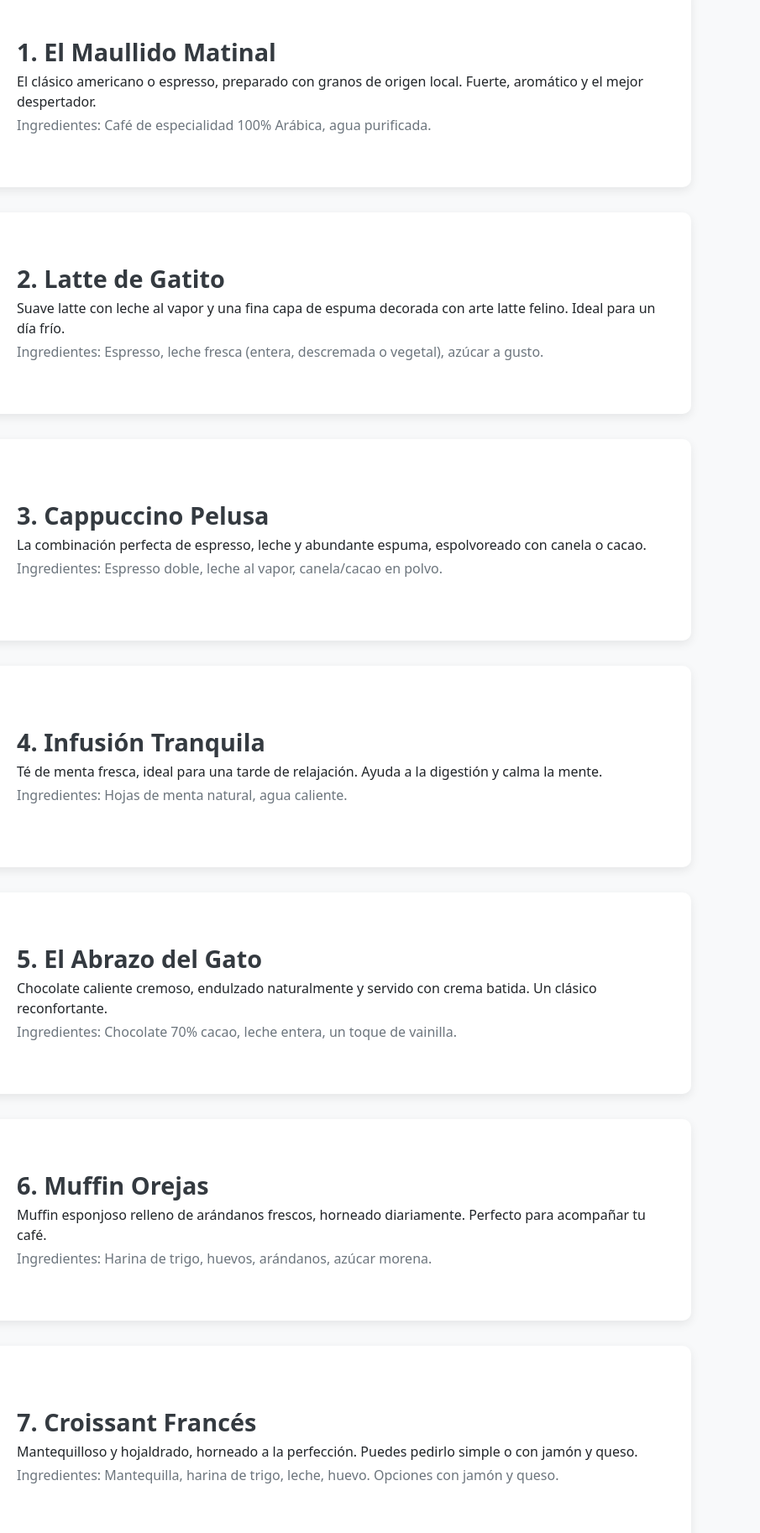
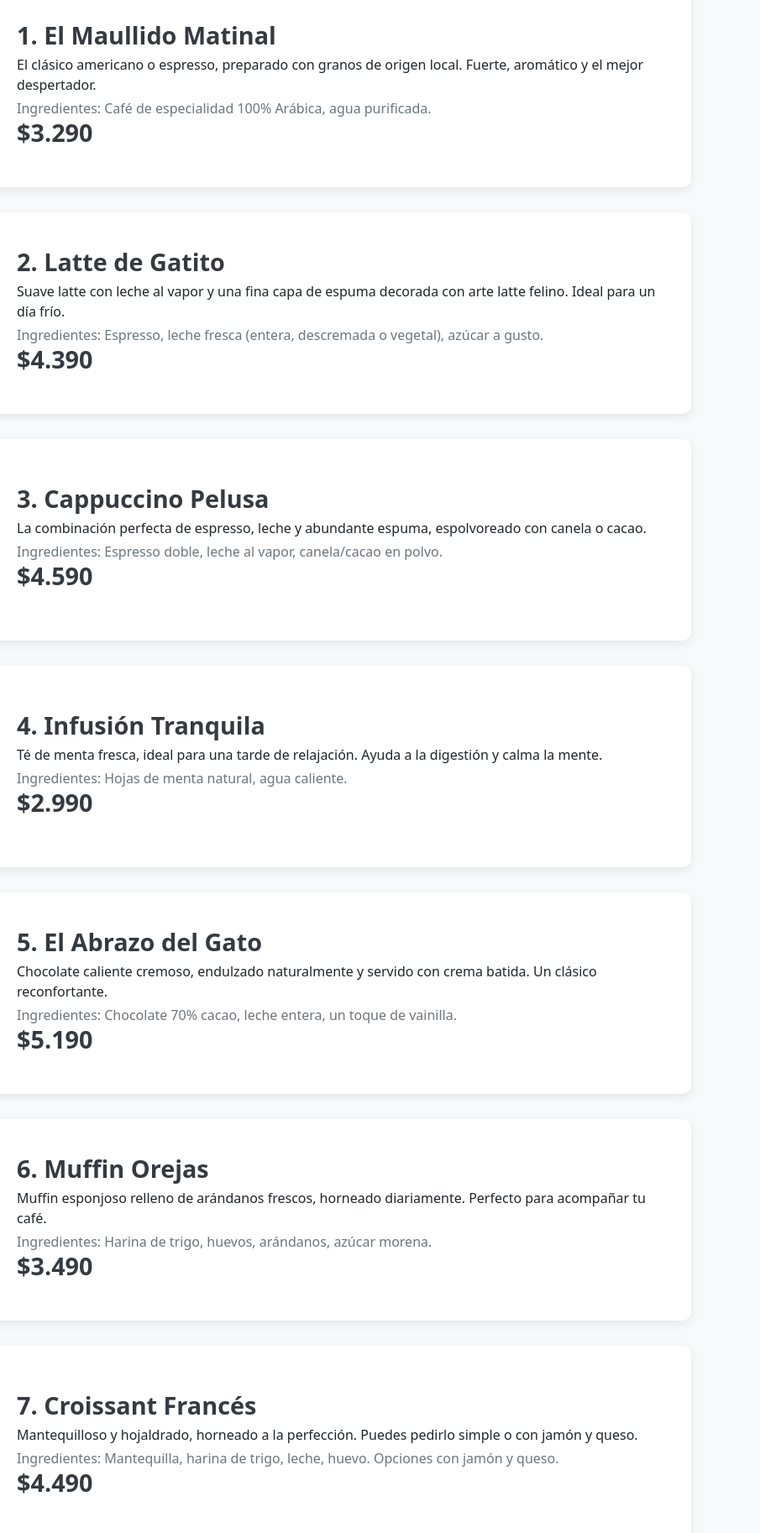
Before and after one commit to dylansandoval0512/Interfaz-de-usuario-Evaluaci-n-3-, a plain HTML site: page menu.html in a window 1280 px wide. Shown: the part 217-2043 px from the top of the page at 84% size, 375-1280 px from the left. Drawn offline with nearby package versions, Linux system fonts and the light colour scheme.

Commit message:
Update menu.html

```diff
--- a/menu.html
+++ b/menu.html
@@ -90,6 +90,7 @@
                         <h4 class="item-title">1. El Maullido Matinal</h4>
                         <p class="mb-1">El clásico americano o espresso, preparado con granos de origen local. Fuerte, aromático y el mejor despertador.</p>
                         <p class="item-ingredients mb-0">Ingredientes: Café de especialidad 100% Arábica, agua purificada.</p>
+                        <h4 class="item-title">$3.290</h4>
                     </div>
                 </div>
             </div>
@@ -103,6 +104,7 @@
                         <h4 class="item-title">2. Latte de Gatito</h4>
                         <p class="mb-1">Suave latte con leche al vapor y una fina capa de espuma decorada con arte latte felino. Ideal para un día frío.</p>
                         <p class="item-ingredients mb-0">Ingredientes: Espresso, leche fresca (entera, descremada o vegetal), azúcar a gusto.</p>
+                        <h4 class="item-title">$4.390</h4>
                     </div>
                 </div>
             </div>
@@ -116,6 +118,7 @@
                         <h4 class="item-title">3. Cappuccino Pelusa</h4>
                         <p class="mb-1">La combinación perfecta de espresso, leche y abundante espuma, espolvoreado con canela o cacao.</p>
                         <p class="item-ingredients mb-0">Ingredientes: Espresso doble, leche al vapor, canela/cacao en polvo.</p>
+                        <h4 class="item-title">$4.590</h4>
                     </div>
                 </div>
             </div>
@@ -129,6 +132,7 @@
                         <h4 class="item-title">4. Infusión Tranquila</h4>
                         <p class="mb-1">Té de menta fresca, ideal para una tarde de relajación. Ayuda a la digestión y calma la mente.</p>
                         <p class="item-ingredients mb-0">Ingredientes: Hojas de menta natural, agua caliente.</p>
+                        <h4 class="item-title">$2.990</h4>
                     </div>
                 </div>
             </div>
@@ -142,6 +146,7 @@
                         <h4 class="item-title">5. El Abrazo del Gato</h4>
                         <p class="mb-1">Chocolate caliente cremoso, endulzado naturalmente y servido con crema batida. Un clásico reconfortante.</p>
                         <p class="item-ingredients mb-0">Ingredientes: Chocolate 70% cacao, leche entera, un toque de vainilla.</p>
+                        <h4 class="item-title">$5.190</h4>
                     </div>
                 </div>
             </div>
@@ -155,6 +160,7 @@
                         <h4 class="item-title">6. Muffin Orejas</h4>
                         <p class="mb-1">Muffin esponjoso relleno de arándanos frescos, horneado diariamente. Perfecto para acompañar tu café.</p>
                         <p class="item-ingredients mb-0">Ingredientes: Harina de trigo, huevos, arándanos, azúcar morena.</p>
+                        <h4 class="item-title">$3.490</h4>
                     </div>
                 </div>
             </div>
@@ -168,6 +174,7 @@
                         <h4 class="item-title">7. Croissant Francés</h4>
                         <p class="mb-1">Mantequilloso y hojaldrado, horneado a la perfección. Puedes pedirlo simple o con jamón y queso.</p>
                         <p class="item-ingredients mb-0">Ingredientes: Mantequilla, harina de trigo, leche, huevo. Opciones con jamón y queso.</p>
+                        <h4 class="item-title">$4.490</h4>
                     </div>
                 </div>
             </div>
@@ -181,6 +188,7 @@
                         <h4 class="item-title">8. Galletas Gatitos</h4>
                         <p class="mb-1">Galletas de avena y pasas, crujientes por fuera y suaves por dentro. Un snack saludable.</p>
                         <p class="item-ingredients mb-0">Ingredientes: Avena, pasas, miel, harina integral, huevo.</p>
+                        <h4 class="item-title">$3.290</h4>
                     </div>
                 </div>
             </div>
@@ -194,6 +202,7 @@
                         <h4 class="item-title">9. Flan Gatito</h4>
                         <p class="mb-1">Sabor fresa, vainilla o chocolate, suave y dulce, lo mejor para acompañar un buen café.</p>
                         <p class="item-ingredients mb-0">Ingredientes: Huevo, leche, azucar.</p>
+                        <h4 class="item-title">$2.590</h4>
                     </div>
                 </div>
             </div>
@@ -207,6 +216,7 @@
                         <h4 class="item-title">10. Dona Felina</h4>
                         <p class="mb-1">Donas rellenas de chocolate. Esencial para acompañar con algo amargo.</p>
                         <p class="item-ingredients mb-0">Ingredientes: Aceite de maíz, mantequilla, huevo, dulce de leche, chocolate.</p>
+                        <h4 class="item-title">$2.990</h4>
                     </div>
                 </div>
             </div>
```
